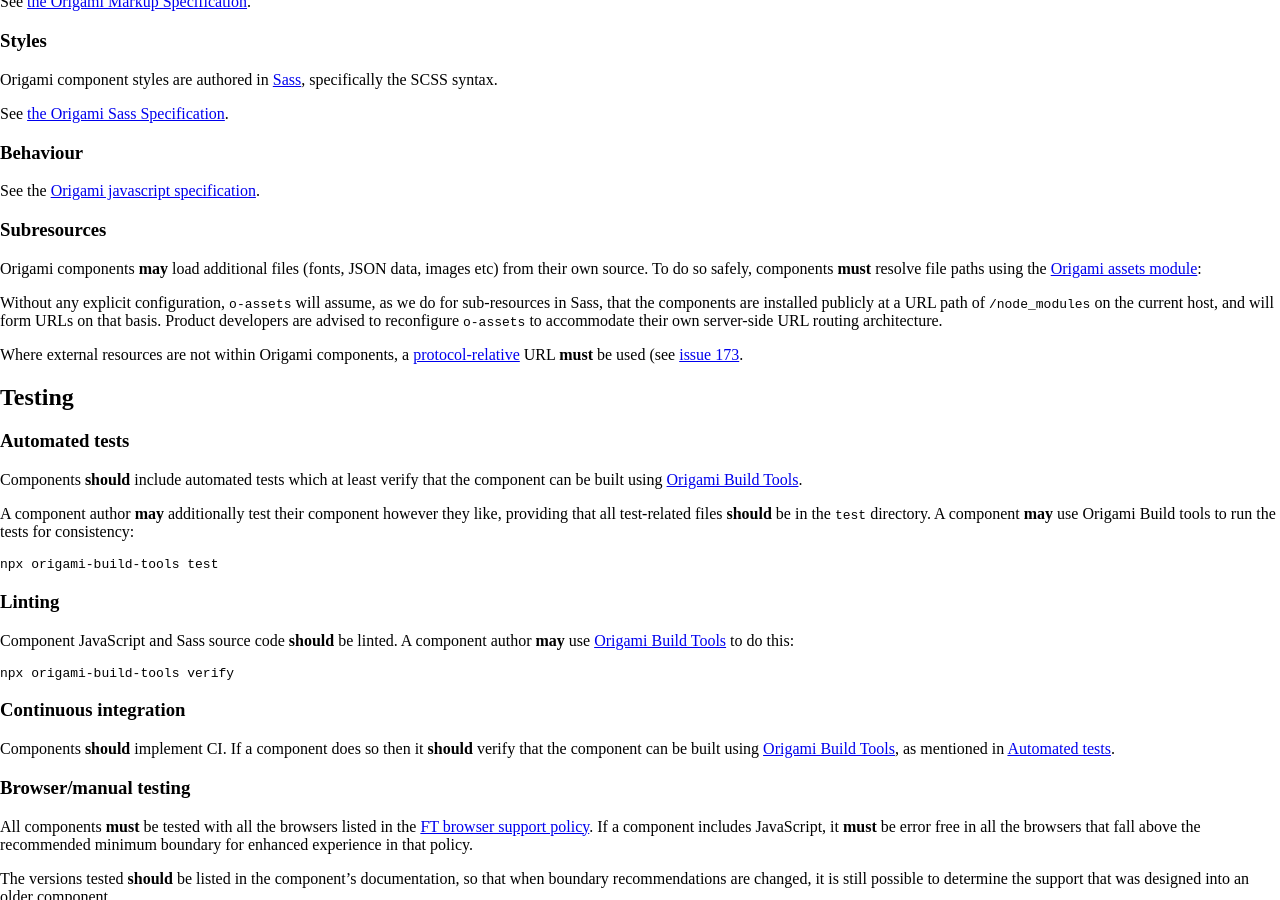
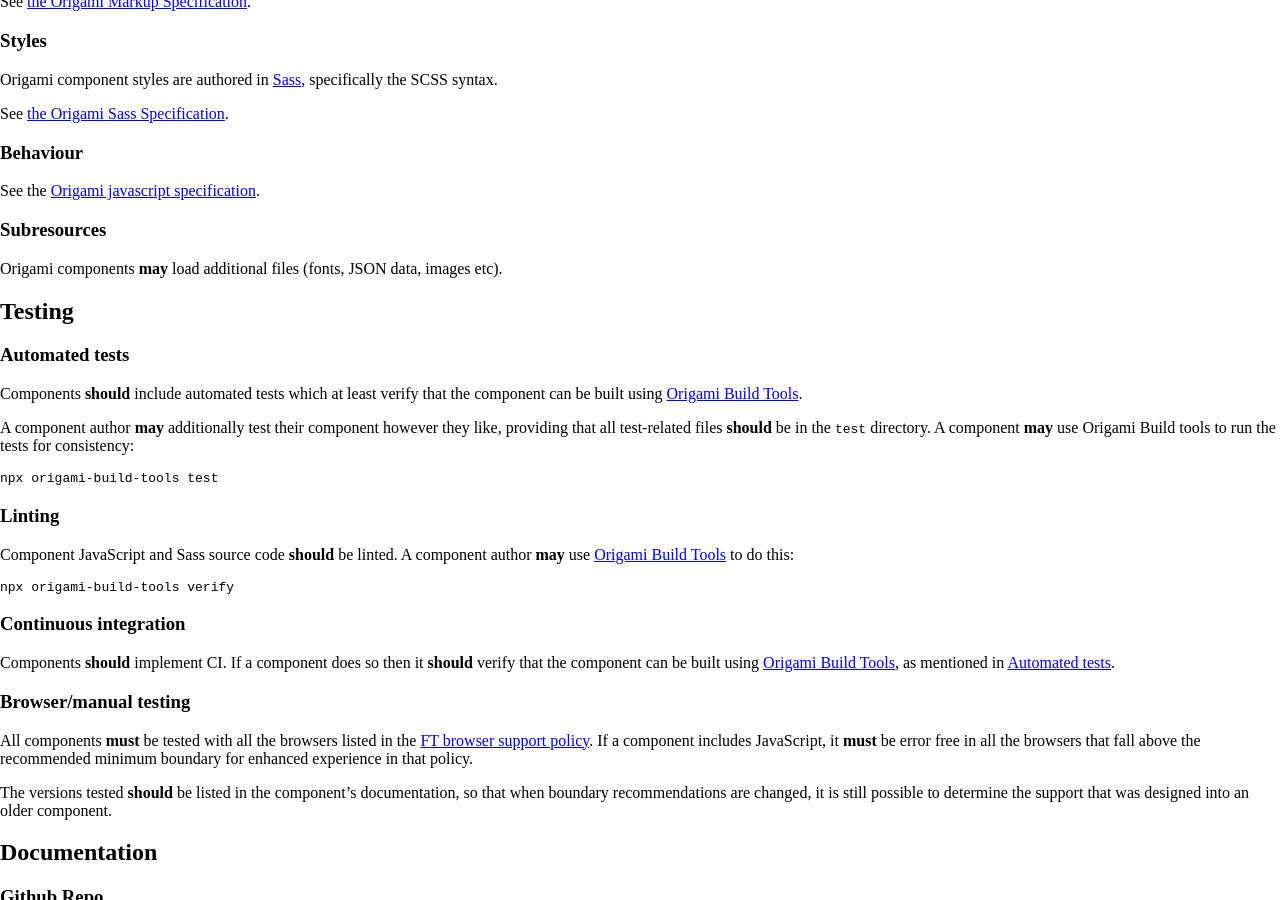
Before and after one commit to Financial-Times/origami-website, a Jekyll site: the page built from _specification-v1/components.md, in a window 1280 px wide and 900 px high, scrolled down 2431 px. Built offline with Jekyll 4.4.1, drawn with Linux system fonts in a browser that asks for light colours; a style sheet for code colours, icons or effects is not loaded.

Commit message:
Remove o-assets references from component spec v2.
`o-assets` will not work with NPM. There is a [proposal to update how components handle unique assets](https://github.com/Financial-Times/origami/pull/102) but since no components rely on `o-assets` right now we've decided to remove it from the spec for v2. The Build Service v3 will be updated to serve only [o-font-assets](https://github.com/Financial-Times/o-fonts-assets/).

```diff
--- a/_specification-v1/components.md
+++ b/_specification-v1/components.md
@@ -145,11 +145,7 @@ See the [Origami javascript specification](/spec/v2/components/javascript).
 
 ### Subresources
 
-Origami components **may** load additional files (fonts, JSON data, images etc) from their own source. To do so safely, components **must** resolve file paths using the <a href="https://github.com/Financial-Times/o-assets" class="o-typography-link--external">Origami assets module</a>:
-
-Without any explicit configuration, `o-assets` will assume, as we do for sub-resources in Sass, that the components are installed publicly at a URL path of `/node_modules` on the current host, and will form URLs on that basis.  Product developers are advised to reconfigure `o-assets` to accommodate their own server-side URL routing architecture.
-
-Where external resources are not within Origami components, a <a href="https://www.paulirish.com/2010/the-protocol-relative-url/" class="o-typography-link--external">protocol-relative</a> URL **must** be used (see <a href="https://github.com/Financial-Times/ft-origami/issues/173" class="o-typography-link--external">issue 173</a>.
+Origami components **may** load additional files (fonts, JSON data, images etc).
 
 ## Testing
 
```
